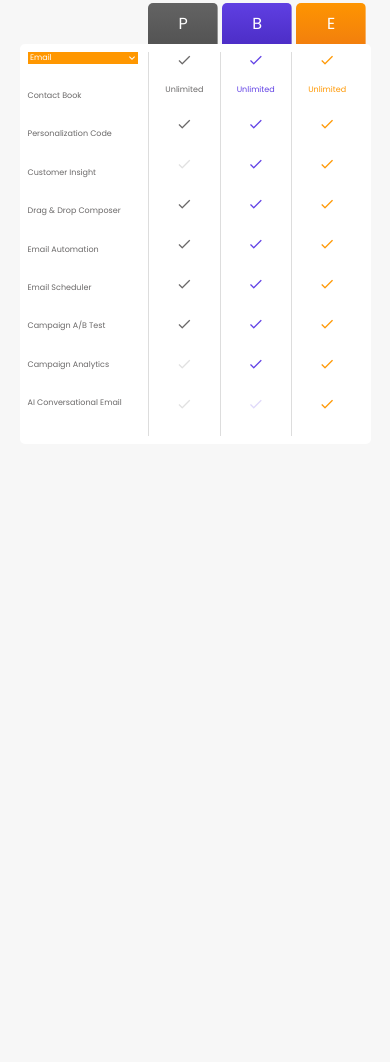
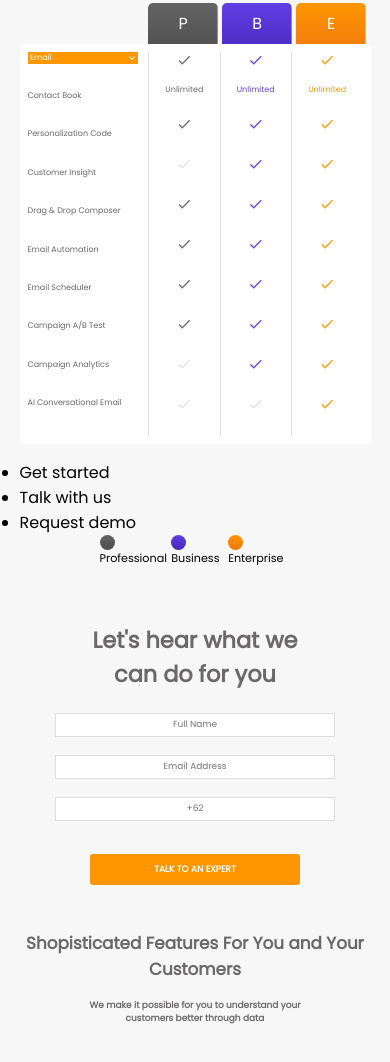
Before and after one commit to ferdiaa/testtask, a plain HTML site: page index.html in a window 390 px wide. Shown: the part 408-1470 px from the top of the page. Before the commit the page ends 948 px from the top, so only its background shows below. Drawn offline with Linux system fonts and the light colour scheme.

Commit message:
build help support section and a bit revised

```diff
--- a/index.html
+++ b/index.html
@@ -98,6 +98,32 @@
 			</div>
 		</div>
 	</section>
-
+	<section class="submarket">
+		<ul class="subs">
+			<li>Get started</li>
+			<li>Talk with us</li>
+			<li>Request demo</li>
+		</ul>
+	</section>
+	<section class="submarket">
+		<ul class="sub">
+			<li><div class="round one"></div>Professional</li>
+			<li><div class="round two"></div>Business</li>
+			<li><div class="round three"></div>Enterprise</li>
+		</ul>
+	</section>
+	<section class="letshear">
+		<h1 class="letstitle">Let's hear what we can do for you</h1>
+		<div class="form">
+			<form>
+				<input class="forms" type="text" name="name" placeholder="Full Name">
+				<input class="forms forms-email" type="email" name="email" placeholder="Email Address">
+				<input class="forms" type="text" name="number" placeholder="+62">
+			</form>
+		</div>
+		<h4 class="talkto">TALK TO AN EXPERT</h4>
+		<h1 class="shopisticated">Shopisticated Features For You and Your Customers</h1>
+		<h5 class="slogan">We make it possible for you to understand your customers better through data</h5>
+	</section>
 </body>
 </html>
--- a/styles/style.css
+++ b/styles/style.css
@@ -91,7 +91,10 @@ main {
     width: 80%;
     padding: 1em 0;
     margin: auto;
-    background-color: #ddd;
+    background-color: rgba(255, 255, 255, 0.4);
+
+    border: 2px solid white;
+    outline: white;
     border-radius: 3px;
 }
 
@@ -223,10 +226,11 @@ main {
 
 .talkto {
 	color: #fff;
-	width: 18%;
+	width: 17%;
+	height: 4%;
 	padding: 1em;
 	margin: auto;
-	background-image: linear-gradient(to bottom, #fe9501, #fa8d05, #f68609, #f27e0d, #ed7710);
+	background-image: linear-gradient(to bottom, #fe9501, #fe9501, #fe9501, #fe9501, #fe9501);
 	border-radius: 3px;
 	margin-bottom: 5em;
 	font-size: .90em;
@@ -544,7 +548,7 @@ main {
 	}
 
 	.talkto {
-		width: 40%;
+		width: 60%;
 		font-size: .80em;
 	}
 
```
